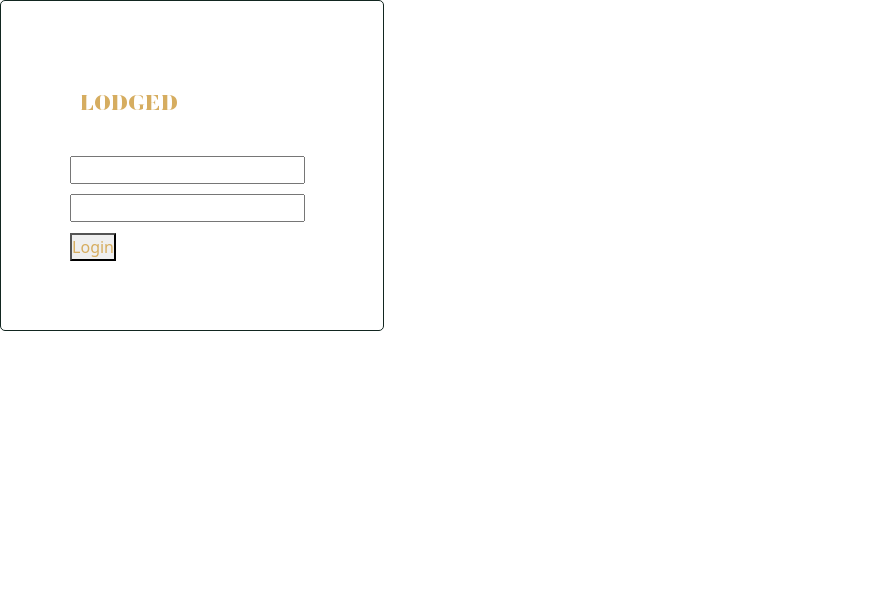
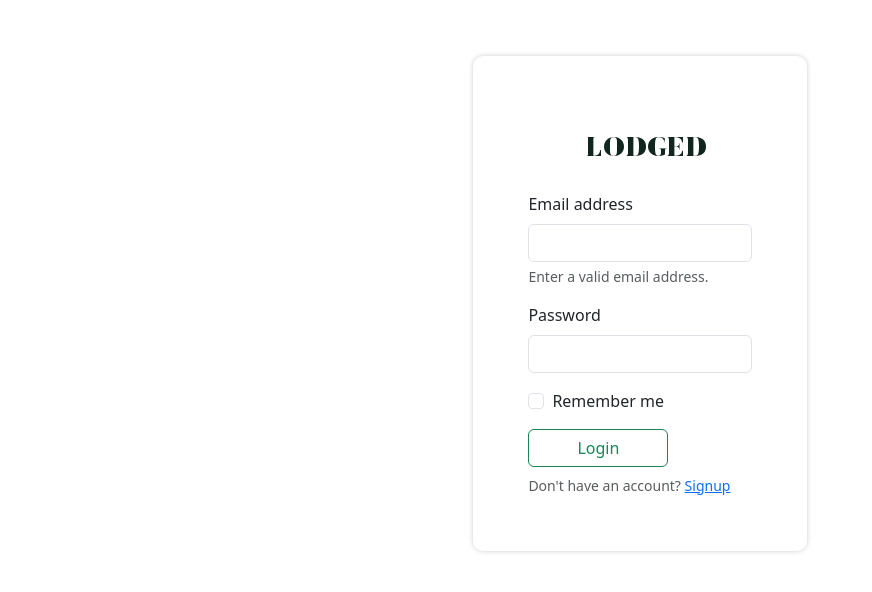
Before and after one commit to Bolang-Lonson/lodged, a React (Create React App) app: page /login in a window 1280 px wide. Shown: the top 592 px of the page, without its empty margins (0-872 px from the left). Built offline with nearby package versions, Linux system fonts and the light colour scheme.

Commit message:
login page styled with bootstrap

```diff
--- a/src/Components/Login/login.css
+++ b/src/Components/Login/login.css
@@ -1,22 +1,13 @@
 body {
     background-color: #f4ebd0;
-    position: relative;
-    /* display: flex;
-    justify-content: space-around; */
 }
 
-form {
-    position: relative;
-    float: center;
-    /* margin: 30% 0; */
+.form_box {
+    /* float: right; */
     width: 30%; height: 30%;
-    border: 1px solid #122620;
-    border-radius: 5px;
+    /* border: 1px solid black;  */
+    box-shadow: 0 0 5px #ccc;
+    border-radius: 10px;
     padding: 5%;
+    margin: 5% auto;
 }
-form img, form input, form button {
-    margin: 2%;
-}
-form button {
-    display: block;
-}
--- a/src/Components/Login/login.js
+++ b/src/Components/Login/login.js
@@ -1,5 +1,6 @@
 import './login.css';
-import logo from '../../Assets/Images/logo2-png.png';
+import logo from '../../Assets/Images/logo-char.png';
+import 'bootstrap/dist/css/bootstrap.min.css';
 
 const Login = () => {
     function signIn() {
@@ -7,14 +8,30 @@ const Login = () => {
     }
 
     return (
-        <body>
-            <form>
-                <img src={logo}/>
-                <input type='email'></input>
-                <input type='password'></input>
-                <button type='submit' onSubmit={signIn}>Login</button>
-            </form>
-        </body>
+        <div className='container'>
+            <div className='form_box'>
+                <form>
+                    <div>
+                        <img src={ logo } alt='...' className='mx-5'/>
+                    </div>
+                    <div className="mb-3">
+                        <label for="exampleInputEmail1" className="form-label">Email address</label>
+                        <input type="email" className="form-control" id="exampleInputEmail1" aria-describedby="emailHelp"/>
+                        <div id="emailHelp" className="form-text">Enter a valid email address.</div>
+                    </div>
+                    <div className="mb-3">
+                        <label for="exampleInputPassword1" className="form-label">Password</label>
+                        <input type="password" className="form-control" id="exampleInputPassword1"/>
+                    </div>
+                    <div className="mb-3 form-check">
+                        <input type="checkbox" className="form-check-input" id="exampleCheck1"/>
+                        <label className="form-check-label" for="exampleCheck1">Remember me</label>
+                    </div>
+                    <button type="submit" className="btn btn-outline-success px-5">Login</button>
+                    <div className='form-text pt-1'>Don't have an account? <a href='/signup'>Signup</a></div>
+                </form>
+            </div>
+        </div>
     )
 }
 
```
Also changed, not shown: src/Assets/Images/logo-char.png (added).
